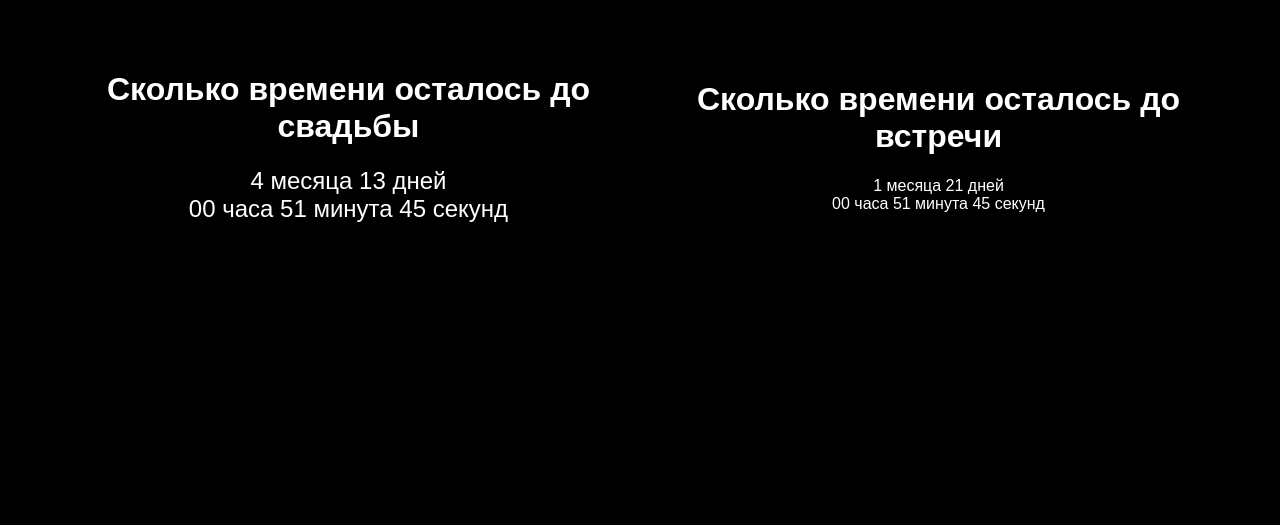
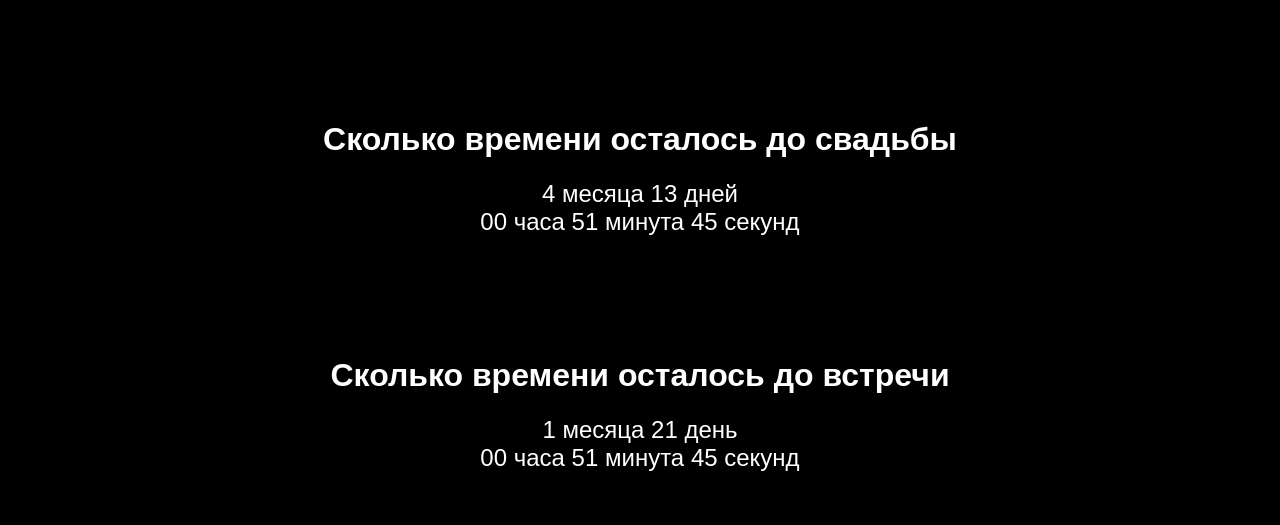
Before and after one commit to ErikEgl/wedding-timer, a plain HTML site: page index.html in a window 1280 px wide. Drawn offline with Linux system fonts and the light colour scheme.

Commit message:
wordEnd add

```diff
--- a/index.html
+++ b/index.html
@@ -7,26 +7,38 @@
     <link rel="stylesheet" href="style.css" />
   </head>
   <body>
-    <div class="wedding-time-wrap">
+    <div class="time-wrap">
       <h1>Сколько времени осталось до свадьбы</h1>
-      <div class="time">
-        <span class="wMonths">0</span> месяца <span class="wDays">0</span> дней
-        <div class="wHours">
-          <span class="wHour">00</span> часа
-          <span class="wMinutes">00</span> минута
-          <span class="wSeconds">00</span> секунд
+      <div class="eventTime">
+        <span data-wMonths>0</span>
+        <span data-wordEnd-month> месяца </span>
+        <span data-wDays>0</span>
+        <span data-wordEnd-day> дней </span>
+        <div class="wrap">
+          <span data-wHours>00</span>
+          <span data-wordEnd-hour> часа </span>
+          <span data-wMinutes>00</span>
+          <span data-wordEnd-minute> минута </span>
+          <span data-wSeconds>00</span>
+          <span data-wordEnd-second> секунд </span>
         </div>
       </div>
     </div>
 
-    <div class="wedding-time-wrap">
+    <div class="time-wrap">
       <h1>Сколько времени осталось до встречи</h1>
-      <div class="cTime">
-        <span class="cMonths">0</span> месяца <span class="cDays">0</span> дней
-        <div class="cHours">
-          <span class="cHour">00</span> часа
-          <span class="cMinutes">00</span> минута
-          <span class="cSeconds">00</span> секунд
+      <div class="eventTime">
+        <span data-cMonths>0</span>
+        <span data-wordEnd-month> месяца </span>
+        <span data-cDays>0</span>
+        <span data-wordEnd-day> день </span>
+        <div class="wrap">
+          <span data-cHours>00</span>
+          <span data-wordEnd-hour> часа </span>
+          <span data-cMinutes>00</span>
+          <span data-wordEnd-minute> минута </span>
+          <span data-cSeconds>00</span>
+          <span data-wordEnd-second> секунд </span>
         </div>
       </div>
     </div>
--- a/script.js
+++ b/script.js
@@ -1,17 +1,29 @@
-const wMonths = document.querySelector('.wMonths');
-const wDays = document.querySelector('.wDays');
-const wHours = document.querySelector('.wHour');
-const wMinutes = document.querySelector('.wMinutes');
-const wSeconds = document.querySelector('.wSeconds');
+const wMonths = document.querySelector('span[data-wMonths]');
+const wDays = document.querySelector('span[data-wDays]');
+const wHours = document.querySelector('span[data-wHours]');
+const wMinutes = document.querySelector('span[data-wMinutes]');
+const wSeconds = document.querySelector('span[data-wSeconds]');
 
-const cMonths = document.querySelector('.cMonths');
-const cDays = document.querySelector('.cDays');
-const cHours = document.querySelector('.cHour');
-const cMinutes = document.querySelector('.cMinutes');
-const cSeconds = document.querySelector('.cSeconds');
+const cMonths = document.querySelector('span[data-cMonths]');
+const cDays = document.querySelector('span[data-cDays]');
+const cHours = document.querySelector('span[data-cHours]');
+const cMinutes = document.querySelector('span[data-cMinutes]');
+const cSeconds = document.querySelector('span[data-cSeconds]');
 
 
 
+const wordEndMonths = document.querySelectorAll('span[data-wordEnd-month]');
+const wordEndDays = document.querySelectorAll('span[data-wordEnd-day]');
+const wordEndHours = document.querySelectorAll('span[data-wordEnd-hour]');
+const wordEndMinutes = document.querySelectorAll('span[data-wordEnd-minute]');
+const wordEndSeconds = document.querySelectorAll('span[data-wordEnd-second]');
+
+
+const monthsArr = ["месяц", "месяца", "месяцев"]
+const dayArr = ["день", "дня", "дней"]
+const hourArr = ["час", "часа", "часов"]
+const minuteArr = ["минута", "минуты", "минут"]
+const secondArr = ["секунда", "секунды", "секунд"]
 
 
 function clock() {
@@ -30,7 +42,7 @@ let cDay = 6;
 
 
 
-  function c(msEvent, $mo, $d, $h, $mi, $s) {
+  function msCount(msEvent, $mo, $d, $h, $mi, $s) {
     let millisecondsTillComing = msEvent - currentTime;
     let seconds = parseInt((millisecondsTillComing / 1000) % 60);
     let minutes = parseInt((millisecondsTillComing / (1000 * 60)) % 60);
@@ -48,8 +60,8 @@ let cDay = 6;
       $mi.textContent = minutes
       $s.textContent = seconds
   }
-  c(weddingDay, wMonths, wDays, wHours, wMinutes, wSeconds)
-  c(comingDay, cMonths, cDays, cHours, cMinutes, cSeconds)
+  msCount(weddingDay, wMonths, wDays, wHours, wMinutes, wSeconds)
+  msCount(comingDay, cMonths, cDays, cHours, cMinutes, cSeconds)
 
 }
 clock();
--- a/style.css
+++ b/style.css
@@ -10,12 +10,20 @@ body {
   justify-content: center;
   align-items: center;
   text-align: center;
+  flex-direction: column;
   padding: 50px;
 }
 h1{
   font-size: 2rem;
   font-weight: 700;
 }
-.time {
+.eventTime {
   font-size: 1.5rem;
 }
+
+
+.time-wrap {
+  padding: 50px;
+  display: flex;
+  flex-direction: column;
+}
```
